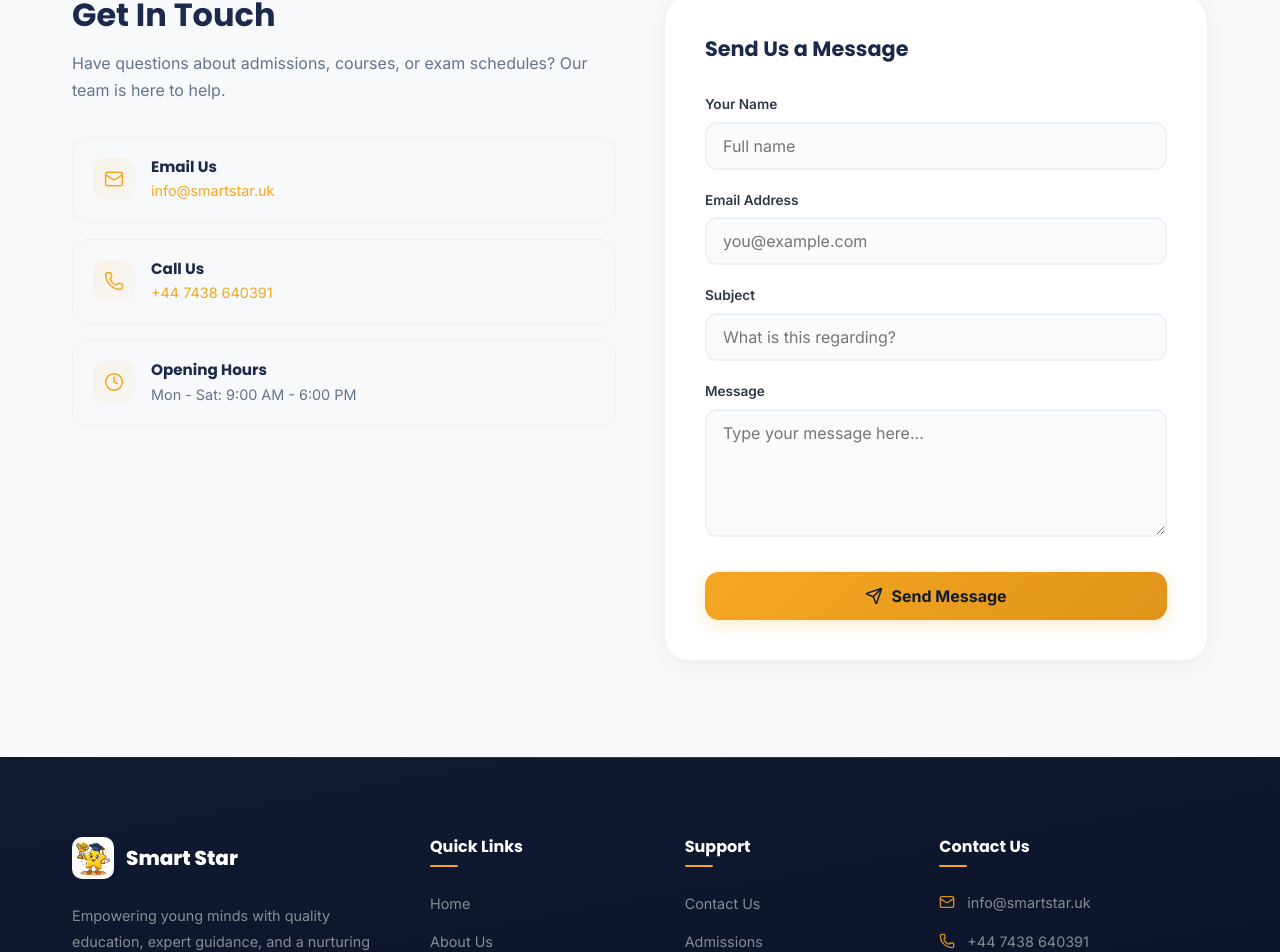
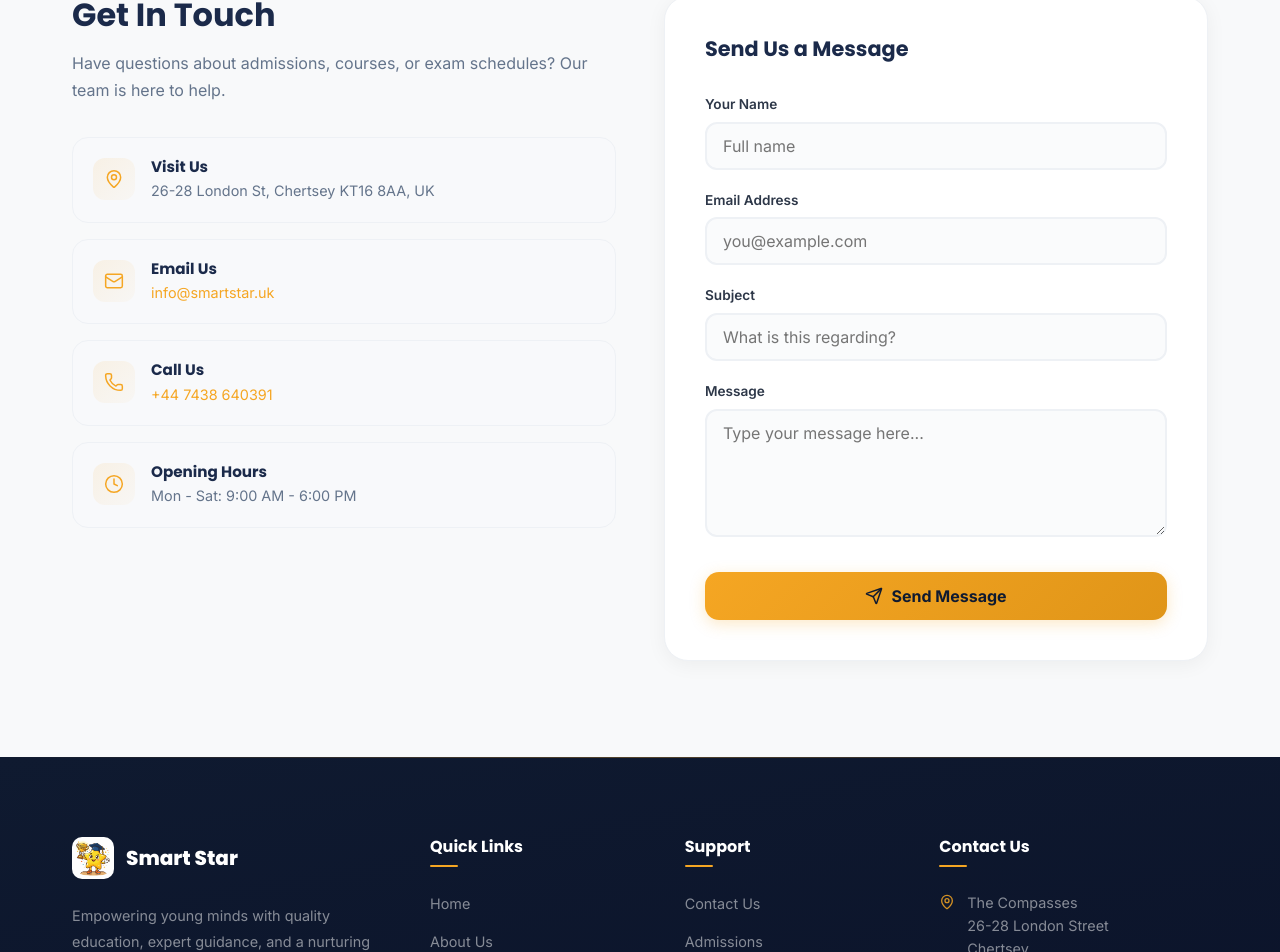
Before and after one commit to NodeKidos/smart_star_frontend, a Next.js app: page /contact-us in a window 1280 px wide. Shown: the part 386-1338 px from the top of the page. Built offline with nearby package versions, Linux system fonts and the light colour scheme; no server answers.

Commit message:
address updated

```diff
--- a/src/app/contact-us/page.tsx
+++ b/src/app/contact-us/page.tsx
@@ -17,7 +17,7 @@ export default function ContactUsPage() {
     const [formRef, formVisible] = useScrollAnimation<HTMLDivElement>({ threshold: 0.1 });
 
     const INFO_CARDS = [
-        // { icon: MapPin, title: 'Visit Us', text: 'Harrow, London\nUnited Kingdom' },
+        { icon: MapPin, title: 'Visit Us', text: '26-28 London St, Chertsey KT16 8AA, UK' },
         { icon: Mail, title: 'Email Us', text: 'info@smartstar.uk', href: 'mailto:info@smartstar.uk' },
         { icon: Phone, title: 'Call Us', text: '+44 7438 640391', href: 'tel:+447438 640391' },
         { icon: Clock, title: 'Opening Hours', text: 'Mon - Sat: 9:00 AM - 6:00 PM' },
--- a/src/components/Footer.tsx
+++ b/src/components/Footer.tsx
@@ -63,12 +63,15 @@ export default function Footer() {
                     {/* Contact Info */}
                     <div className={styles.footerSection}>
                         <h4>Contact Us</h4>
-                        {/* <div className={styles.contactItem}>
+                        <div className={styles.contactItem}>
                             <MapPin size={16} className={styles.contactIcon} />
                             <span className={styles.contactText}>
-                                Harrow, London<br />United Kingdom
+                                The Compasses<br />
+                                26-28 London Street<br />
+                                Chertsey<br />
+                                KT16 8AA<br />
                             </span>
-                        </div> */}
+                        </div>
                         <div className={styles.contactItem}>
                             <Mail size={16} className={styles.contactIcon} />
                             <span className={styles.contactText}>
```
